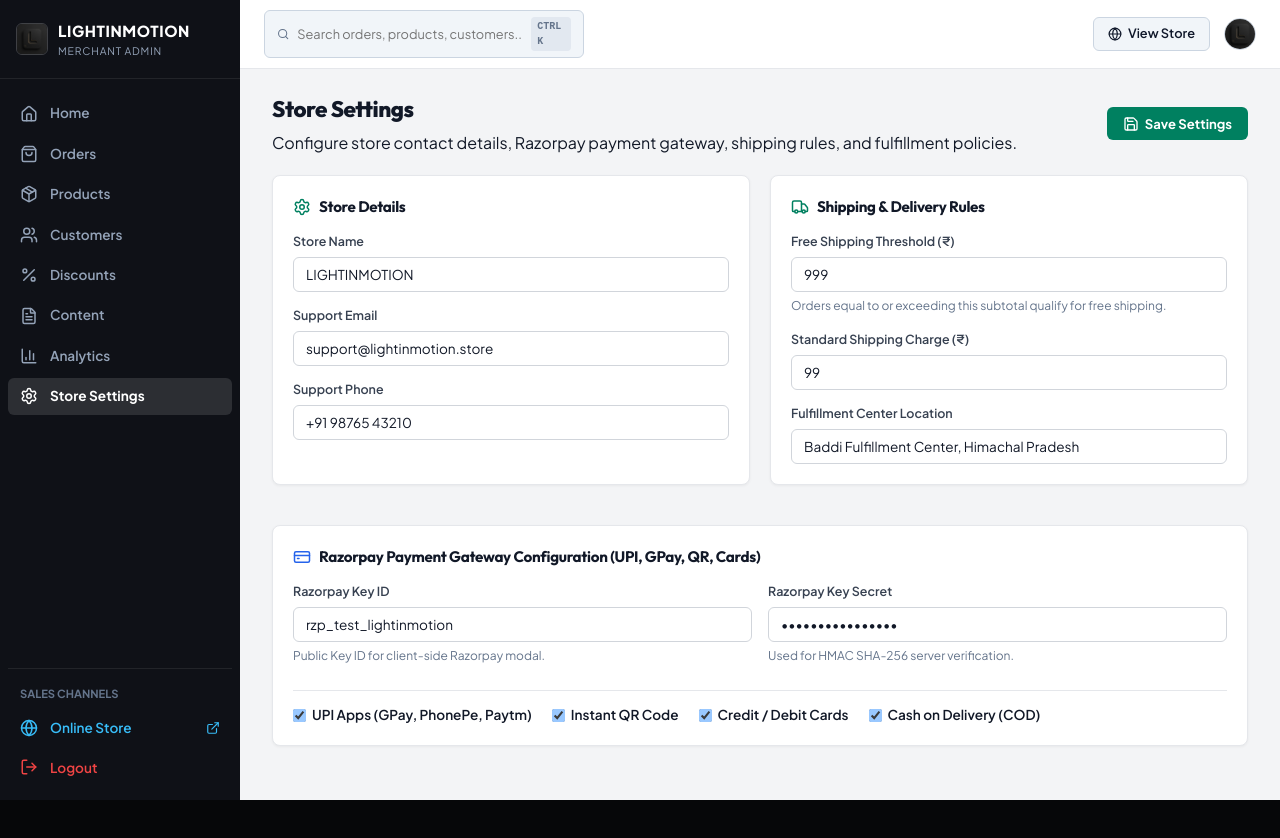
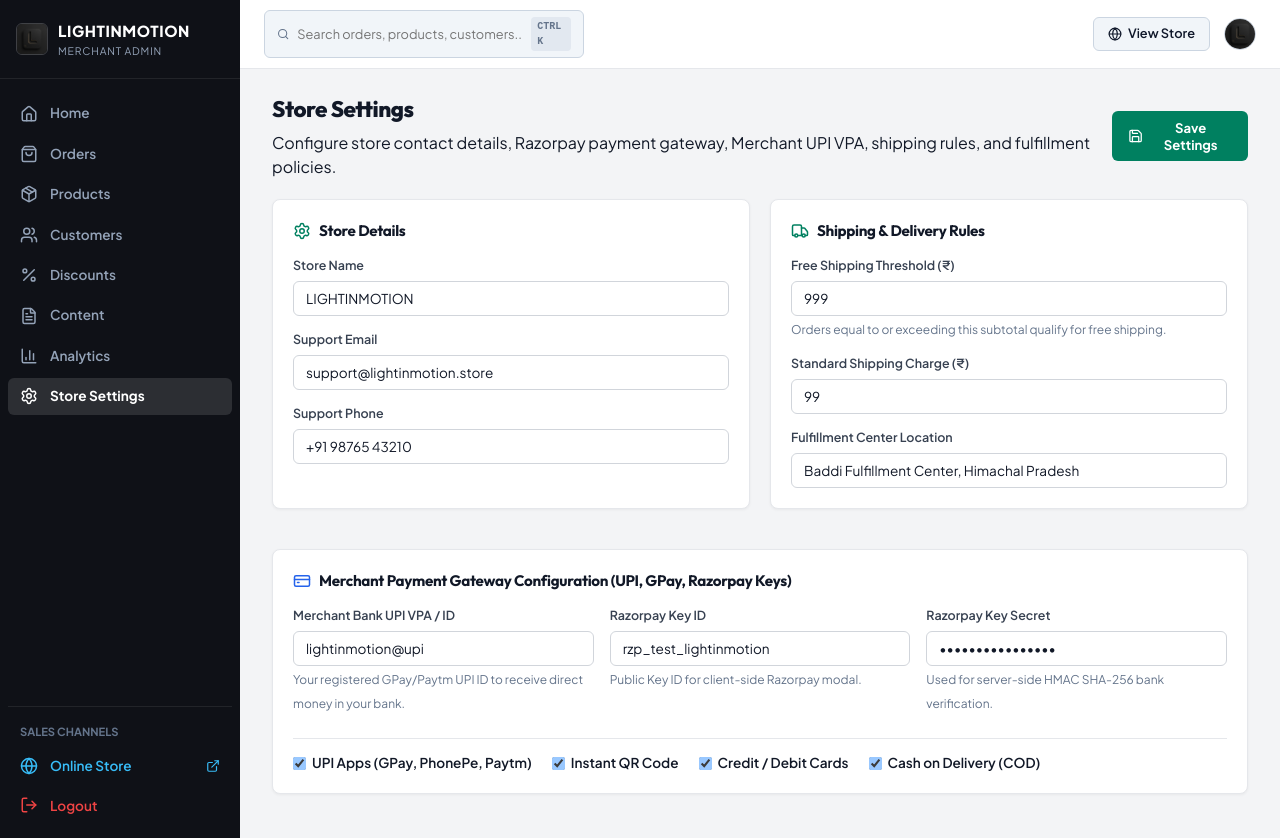
Before and after one commit to abhaykushwaha2549-ops/LIGHTINMOTION-STORE, a React (Vite) app: page /admin/settings in a window 1280 px wide. Before the commit the page ends 800 px from the top, so only its background shows below. Built offline with nearby package versions, Linux system fonts and the light colour scheme; no server answers; sample sign-in values are in the browser's storage.

Commit message:
feat: add Merchant Bank UPI VPA configuration setting for direct Google Pay bank transfers

```diff
--- a/src/admin/pages/Settings.jsx
+++ b/src/admin/pages/Settings.jsx
@@ -21,6 +21,7 @@
   const [payment, setPayment] = useState({
     razorpayKeyId: 'rzp_test_lightinmotion',
     razorpayKeySecret: '••••••••••••••••',
+    merchantUpiVpa: 'lightinmotion@upi',
     enableUpi: true,
     enableQr: true,
     enableCards: true,
@@ -59,7 +60,7 @@
       <div style={{ display: 'flex', justifyContent: 'space-between', alignItems: 'center', marginBottom: '20px' }}>
         <div>
           <h1 className="admin-page-title">Store Settings</h1>
-          <p className="admin-page-subtitle">Configure store contact details, Razorpay payment gateway, shipping rules, and fulfillment policies.</p>
+          <p className="admin-page-subtitle">Configure store contact details, Razorpay payment gateway, Merchant UPI VPA, shipping rules, and fulfillment policies.</p>
         </div>
 
         <button
@@ -149,14 +150,26 @@
           </div>
         </div>
 
-        {/* Razorpay Payment Gateway Settings */}
+        {/* Razorpay & Merchant UPI Gateway Settings */}
         <div className="admin-card" style={{ gridColumn: 'span 2' }}>
           <h3 className="admin-card-title" style={{ display: 'flex', alignItems: 'center', gap: '8px' }}>
             <CreditCard size={18} color="#2563eb" />
-            <span>Razorpay Payment Gateway Configuration (UPI, GPay, QR, Cards)</span>
+            <span>Merchant Payment Gateway Configuration (UPI, GPay, Razorpay Keys)</span>
           </h3>
 
-          <div style={{ display: 'grid', gridTemplateColumns: '1fr 1fr', gap: '16px' }}>
+          <div style={{ display: 'grid', gridTemplateColumns: '1fr 1fr 1fr', gap: '16px' }}>
+            <div className="admin-form-group">
+              <label className="admin-label">Merchant Bank UPI VPA / ID</label>
+              <input
+                type="text"
+                value={payment.merchantUpiVpa}
+                onChange={(e) => setPayment({ ...payment, merchantUpiVpa: e.target.value })}
+                placeholder="yourname@okaxis or bank@upi"
+                className="admin-input"
+              />
+              <span style={{ fontSize: '0.75rem', color: '#64748b' }}>Your registered GPay/Paytm UPI ID to receive direct money in your bank.</span>
+            </div>
+
             <div className="admin-form-group">
               <label className="admin-label">Razorpay Key ID</label>
               <input
@@ -178,7 +191,7 @@
                 placeholder="Key Secret"
                 className="admin-input"
               />
-              <span style={{ fontSize: '0.75rem', color: '#64748b' }}>Used for HMAC SHA-256 server verification.</span>
+              <span style={{ fontSize: '0.75rem', color: '#64748b' }}>Used for server-side HMAC SHA-256 bank verification.</span>
             </div>
           </div>
 
```
